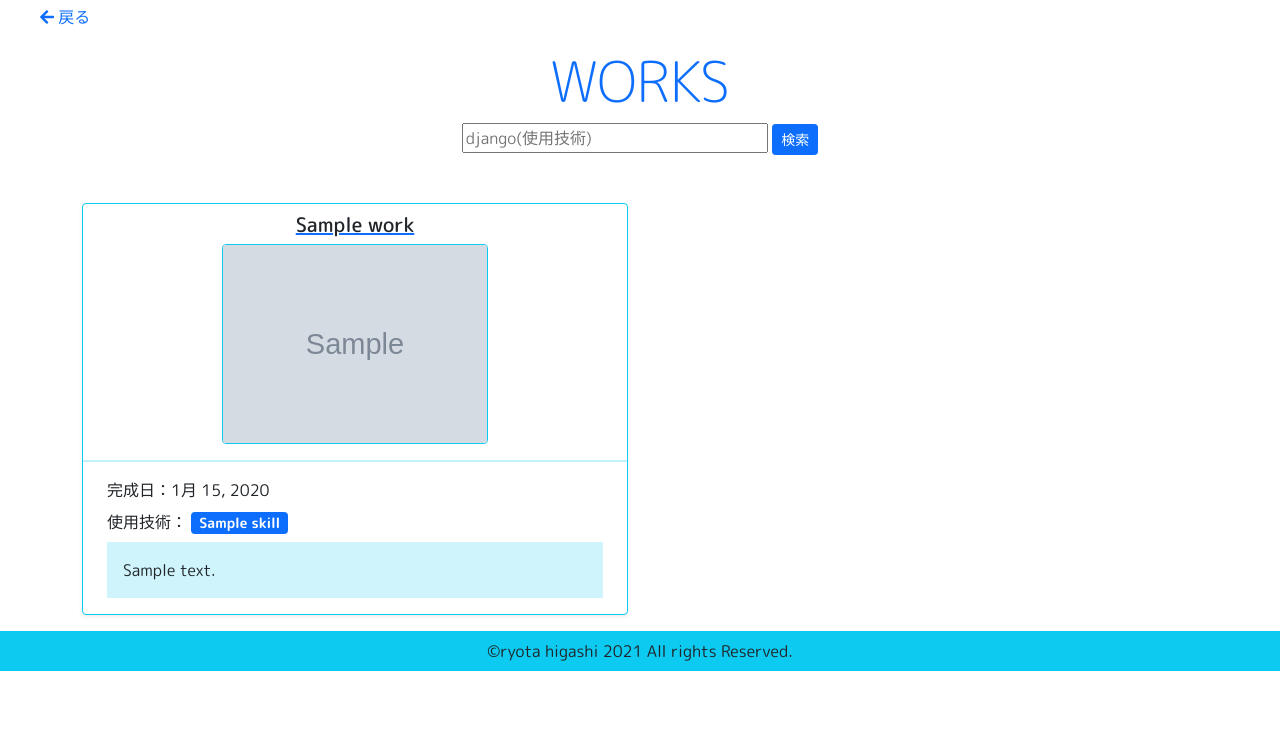
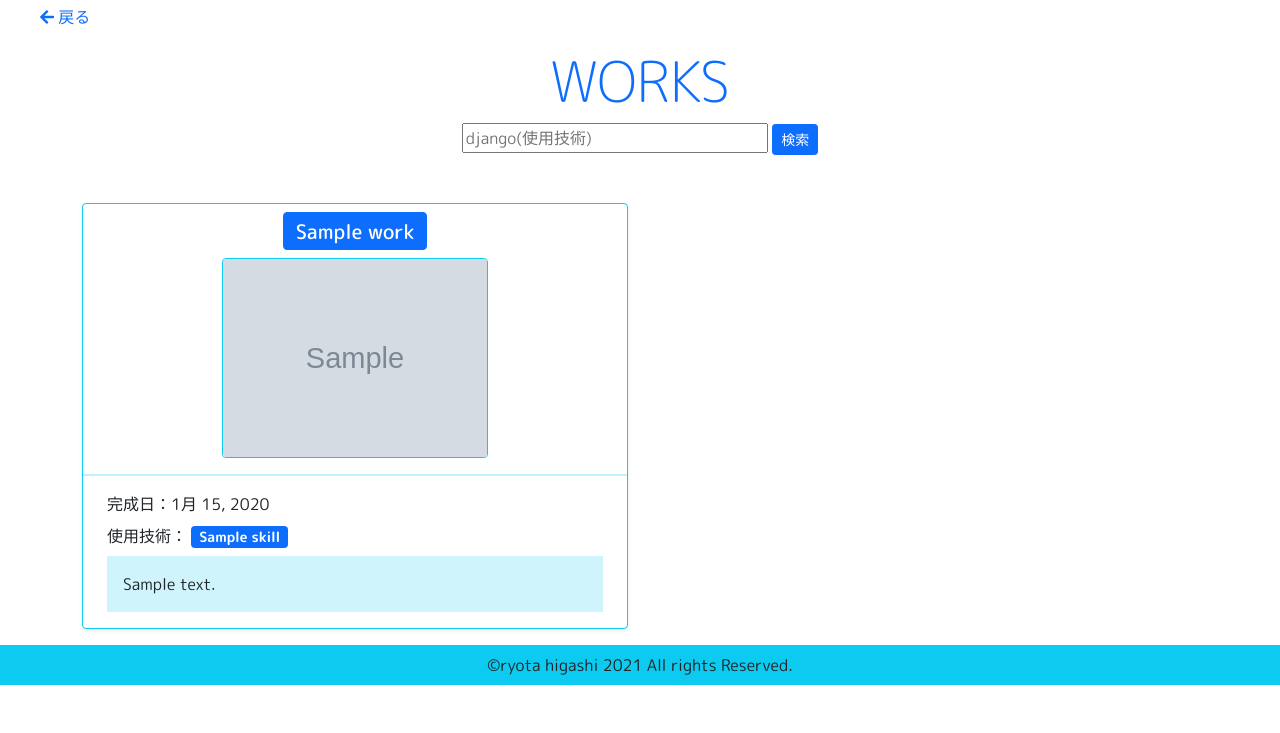
Before and after one commit to RYOTA-EAST/portfolio, a Django app: page /works in a window 1280 px wide. Shown: the part 67-800 px from the top of the page. Run offline with Django 3.2, Linux system fonts and the light colour scheme; tables that the repository leaves empty hold one stand-in row (values such as "Sample post"); grey boxes marked "Sample" are stand-in pictures; some libraries are stand-ins or nearby versions.

Commit message:
リンク有無とgoogle playの見える化

```diff
--- a/templates/works.html
+++ b/templates/works.html
@@ -22,9 +22,37 @@
       {% for work in works %}
         <div class="col-lg-6 mb-3">
           <div class="card h-100 shadow-sm border border-info">
+            <div class="px-3 py-2 text-center">
+
+              {% if work.url %}
+              <div class="row">
+                {% if "play.google" in work.url %}
+                  <div class="col app-title text-end">
+                    <a href="{{ work.url }}" target="_blank" class="btn btn-primary">
+                      <h5 class="text-white mb-0">{{ work.title }}</h5>
+                    </a>
+                  </div>
+                  <div class="col app-img text-start">
                     <a href="{{ work.url }}" target="_blank">
-              <div class="px-3 py-2 text-center">
+                      <img
+                      src="{% static 'assets/img/google-play-badge.png' %}"
+                      height="50px"
+                      >
+                    </a>
+                  </div>
+                {% else %}
+                  <div class="col app-title">
+                    <a href="{{ work.url }}" target="_blank" class="btn btn-primary">
+                      <h5 class="text-white mb-0">{{ work.title }}</h5>
+                    </a>
+                  </div>
+                {% endif %}
+              </div>
+
+              {% else %}
                 <h5 class="text-dark mb-0">{{ work.title }}</h5>
+              {% endif %}
+
             </div>
             <div class="d-flex justify-content-center align-items-center">
               <img src="
@@ -36,7 +64,6 @@
               " class="img-center-cover border border-info rounded" height="200px" alt="">
             </div>
             <hr class="border border-info">
-            </a>
             <div class="pb-3 px-4">
               <div class="pubkished mb-2">完成日：{{ work.published }}</div>
               <div class="skills mb-2">使用技術：
```
Also changed, not shown: static/assets/img/google-play-badge.png (added). Lines whose indentation alone changed are shown as unchanged.
